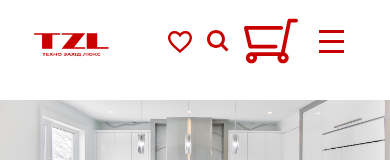
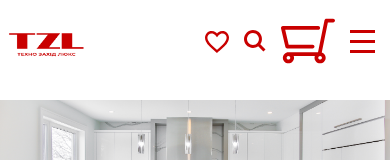
Before and after one commit to vikmay/Exam-Maikut-Bolonnyi, a Next.js app: page / in a window 390 px wide. Shown: the top 160 px of the page. Built offline with nearby package versions, Linux system fonts and the light colour scheme.

Commit message:
burger_nav_problem

```diff
--- a/src/components/nav/index.tsx
+++ b/src/components/nav/index.tsx
@@ -1,4 +1,4 @@
-import React, { memo } from "react";
+import React from "react";
 import Link from "next/link";
 import s from "@/components/nav/index.module.scss";
 
@@ -6,31 +6,55 @@ interface NavProps {
   ulClassName?: string;
   liClassName?: string;
   aClassName?: string;
+  onItemClick?: () => void;
 }
 
-export const Nav: React.FC<NavProps> = ({
+const Nav: React.FC<NavProps> = ({
   ulClassName,
   liClassName,
   aClassName,
+  onItemClick,
 }) => {
+  const handleItemClick = () => {
+    if (onItemClick) {
+      onItemClick();
+    }
+  };
+
   return (
     <nav className={s.nav}>
       <ul className={`${s.ul} ${ulClassName}`}>
         <li className={liClassName}>
-          <Link href="/catalog">Каталог</Link>
+          <Link
+            className={aClassName}
+            href="/catalog"
+            onClick={handleItemClick}
+          >
+            Каталог
+          </Link>
         </li>
         <li className={liClassName}>
-          <Link href="/about">Про нас</Link>
+          <Link className={aClassName} href="/about" onClick={handleItemClick}>
+            Про нас
+          </Link>
         </li>
         <li className={liClassName}>
-          <Link href="/faq">FAQ</Link>
+          <Link className={aClassName} href="/faq" onClick={handleItemClick}>
+            FAQ
+          </Link>
         </li>
         <li className={liClassName}>
-          <Link href="/contact">Контакти</Link>
+          <Link
+            className={aClassName}
+            href="/contact"
+            onClick={handleItemClick}
+          >
+            Контакти
+          </Link>
         </li>
       </ul>
     </nav>
   );
 };
 
-export default memo(Nav);
+export default Nav;
--- a/src/layouts/header/index.module.scss
+++ b/src/layouts/header/index.module.scss
@@ -3,18 +3,16 @@
 .container__header {
   display: flex;
   justify-content: center;
-
   .header {
     position: fixed;
     top: 0;
     display: flex;
     align-items: center;
-    justify-content: space-around;
+    justify-content: space-between;
     height: 82px;
     width: 100%;
     background-color: $primary-bg-color;
     z-index: 9999;
-
     .action__bar {
       display: flex;
       align-items: center;
@@ -54,17 +52,18 @@
 
     @media (max-width: 1000px) {
       .menu__toggle {
+        cursor: pointer;
         display: flex;
         flex-direction: column;
         justify-content: center;
         border: none;
         align-items: center;
         gap: 7px;
-        background-color: #ffffff;
+        height: 100%;
       }
 
       .menu__icon {
-        transition: 1s;
+        transition: 0.7s;
         display: flex;
         justify-content: center;
         align-items: center;
@@ -74,7 +73,7 @@
       }
 
       .activeMenuIcon:nth-child(1) {
-        transform: translateY(10px) rotate(45deg);
+        transform: translateY(10px) rotate(400deg);
       }
 
       .activeMenuIcon:nth-child(2) {
@@ -83,7 +82,7 @@
       }
 
       .activeMenuIcon:nth-child(3) {
-        transform: translateY(-10px) rotate(-45deg);
+        transform: translateY(-10px) rotate(-400deg);
       }
 
       .phone__btn {
--- a/src/layouts/header/index.tsx
+++ b/src/layouts/header/index.tsx
@@ -63,7 +63,7 @@ const Header = () => {
               ulClassName={isNavOpen ? `${s.ul} ${s.open}` : s.ul}
               liClassName={s.li}
               aClassName={s.a}
-              onClose={() => setIsNavOpen(false)}
+              onItemClick={() => setIsNavOpen(false)}
             />
           )}
 
@@ -72,7 +72,7 @@ const Header = () => {
             <Search focus={undefined} />
 
             <Cart />
-            <button
+            <div
               className={`${s.menu__toggle} ${isNavOpen ? s.active : ""}`}
               onClick={handleMenuToggle}
             >
@@ -91,7 +91,7 @@ const Header = () => {
                   isNavOpen ? s.activeMenuIcon : ""
                 }`}
               ></span>
-            </button>
+            </div>
             <a href="tel:+3800065628">
               <div className={s.phone__btn}>Телефонувати</div>
             </a>
```
